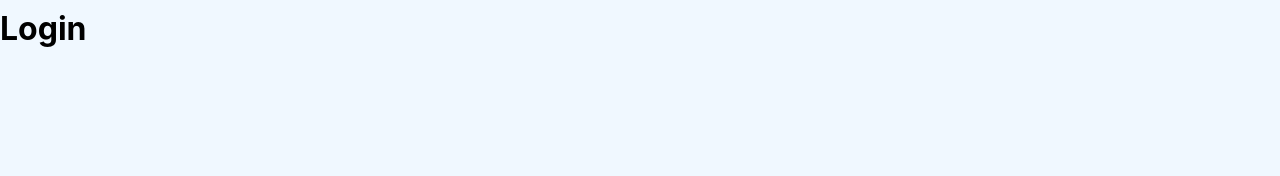
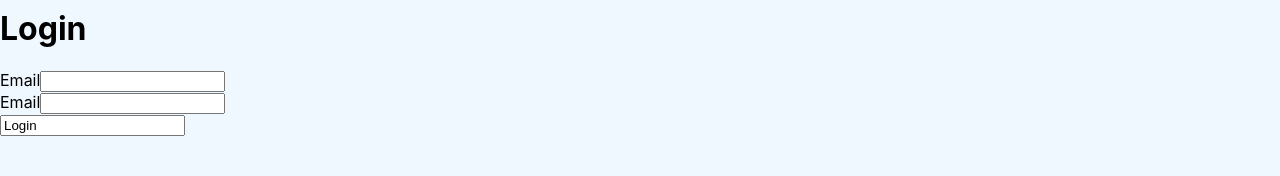
Before and after one commit to batym24/React-atsiskaitymas, a React (Create React App) app: page /login in a window 1280 px wide. Shown: the part 124-300 px from the top of the page. Built offline with nearby package versions, Linux system fonts and the light colour scheme; data requests are answered from the project's data file.

Commit message:
Created html for log in form

```diff
--- a/src/components/Pages/Login.jsx
+++ b/src/components/Pages/Login.jsx
@@ -25,11 +25,49 @@ const Login = () => {
         .required("This input is required")
     })
 
+    const formik = useFormik({
+        initialValues: values,
+        validationSchema: validationSchema,
+        onSubmit: (values) => {
+
+        }
+    })
+
     return (
         <StyledMain>
             <h1>Login</h1>
             <form>
-
+                <div>
+                    <label htmlFor="email">Email</label>
+                    <input
+                    type="email"
+                    name="email"
+                    id="email"
+                    value={formik.values.email}
+                    onChange={formik.handleChange}
+                    onBlur={formik.handleBlur}
+                    />
+                    {
+                        (formik.touched.email && formik.errors.email) &&
+                        <p style={{color:"tomato"}}>{formik.errors.email}</p>
+                    }
+                </div>
+                <div>
+                    <label htmlFor="password">Email</label>
+                    <input
+                    type="password"
+                    name="password"
+                    id="password"
+                    value={formik.values.password}
+                    onChange={formik.handleChange}
+                    onBlur={formik.handleBlur}
+                    />
+                    {
+                        (formik.touched.password && formik.errors.password) &&
+                        <p style={{color:"tomato"}}>{formik.errors.password}</p>
+                    }
+                </div>
+                <input type="login" value={"Login"} />
             </form>
         </StyledMain>
      );
```
